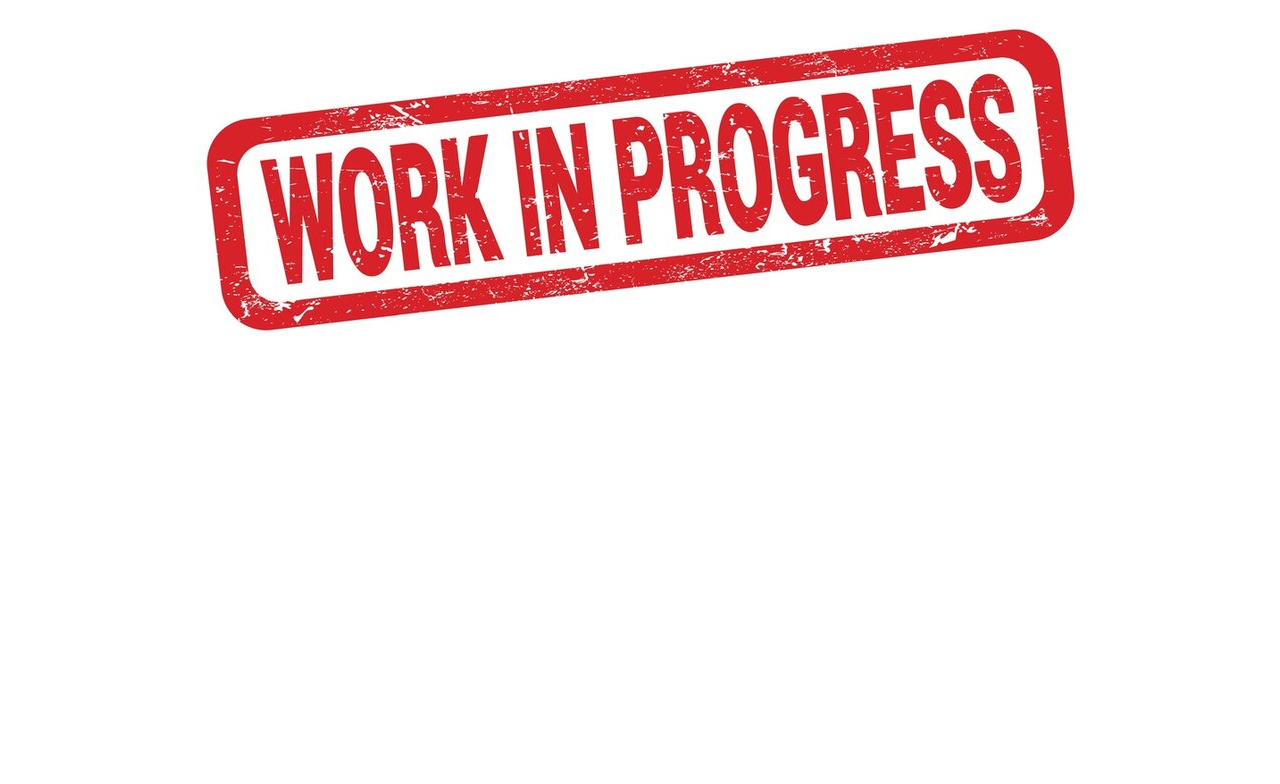
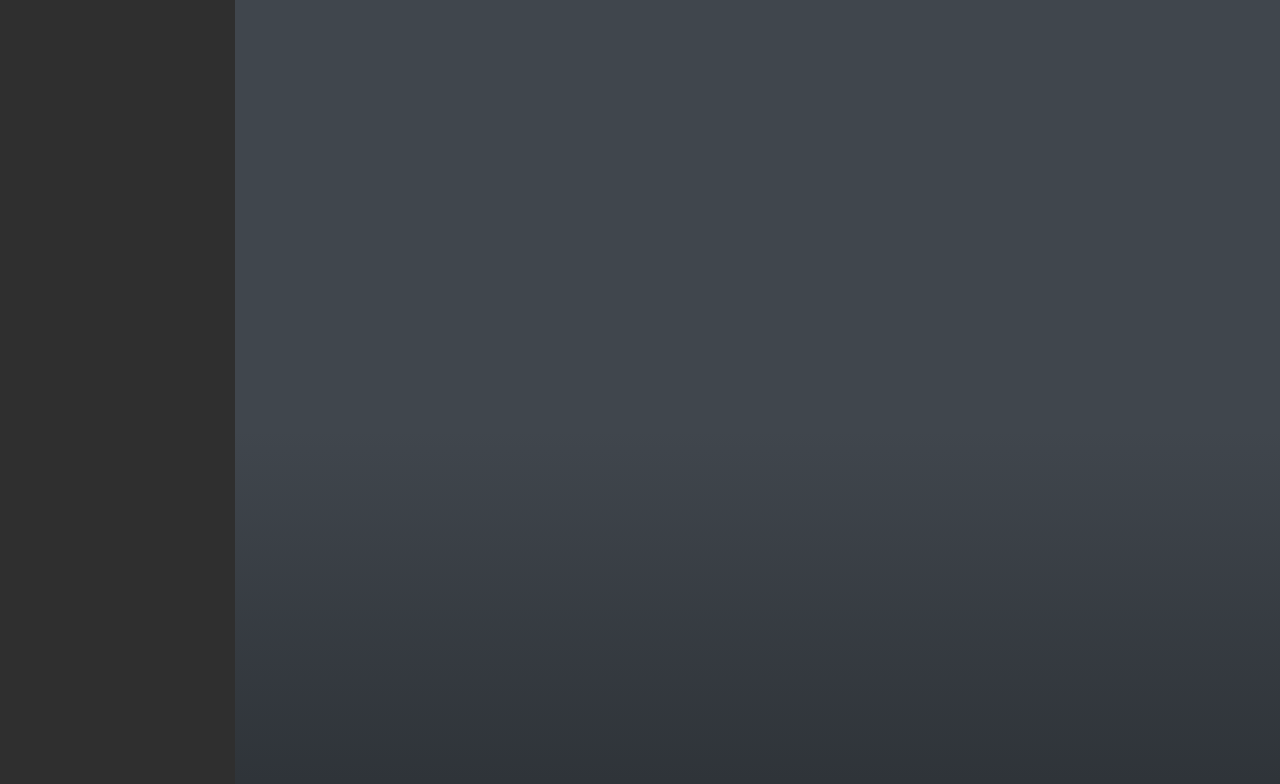
Before and after one commit to rbemis40/StudyAI, a Next.js app in the folder studyai-app/: page / in a window 1280 px wide. Shown: the top 784 px of the page. Built offline with nearby package versions, Linux system fonts and the light colour scheme.

Commit message:
Basic layout

```diff
--- a/studyai-app/app/global.css
+++ b/studyai-app/app/global.css
@@ -3,6 +3,9 @@
     padding: 0;
 }
 
-:root {
-    --primary-color: red;
+:root, body {
+    width: 100%;
+    height: 100%;
+    --primary-color: #40464D;
+    --primary-gray: #2F2F2F;
 }
--- a/studyai-app/app/home.module.css
+++ b/studyai-app/app/home.module.css
@@ -1,3 +1,18 @@
-#test {
-    color: var(--primary-color);
+#main {
+    width: 100%;
+    height: 100%;
+    display: flex;
+    flex-direction: row;
+    background-color: var(--primary-color);
 }
+
+#container {
+    display: flex;
+    flex-direction: column;
+    flex: 1;
+    height: 100%;
+}
+
+#search {
+    flex: 1;
+}
--- a/studyai-app/app/page.tsx
+++ b/studyai-app/app/page.tsx
@@ -1,16 +1,18 @@
 import styles from "@/app/home.module.css";
+import Gradient from "@/components/gradient/gradient";
+import Sidebar from "@/components/sidebar/sidebar";
 import Image from "next/image";
 
 export default function Home() {
   return (
-    <main>
-      <Image
-        src="/wip.jpg"
-        alt="Work in Progress"
-        width={893}
-        height={360}
-        style={{display: "block", margin: "auto"}}
-      />
+    <main id={styles.main}>
+      <Sidebar/>
+      <div id={styles.container}>
+        <div id={styles.search}>
+
+        </div>
+        <Gradient/>
+      </div>
     </main>
   );
 }
--- /dev/null
+++ b/studyai-app/components/gradient/gradient.tsx
@@ -0,0 +1,8 @@
+import styles from "@/components/gradient/gradient_styles.module.css";
+
+export default function Gradient() {
+    return (
+        <div id={styles.gradient}>
+        </div>
+    );
+}
--- /dev/null
+++ b/studyai-app/components/gradient/gradient_styles.module.css
@@ -0,0 +1,5 @@
+#gradient {
+    width: 100%;
+    height: 370px;
+    background: linear-gradient(to top, #2E3338FF, #2E333800)
+}
--- /dev/null
+++ b/studyai-app/components/sidebar/sidebar.tsx
@@ -0,0 +1,9 @@
+import styles from "@/components/sidebar/sidebar_styles.module.css";
+
+export default function Sidebar() {
+    return (
+        <div id={styles.container}>
+
+        </div>
+    )
+}
--- /dev/null
+++ b/studyai-app/components/sidebar/sidebar_styles.module.css
@@ -0,0 +1,5 @@
+#container {
+    width: 235px;
+    height: 100%;
+    background-color: var(--primary-gray);
+}
```
